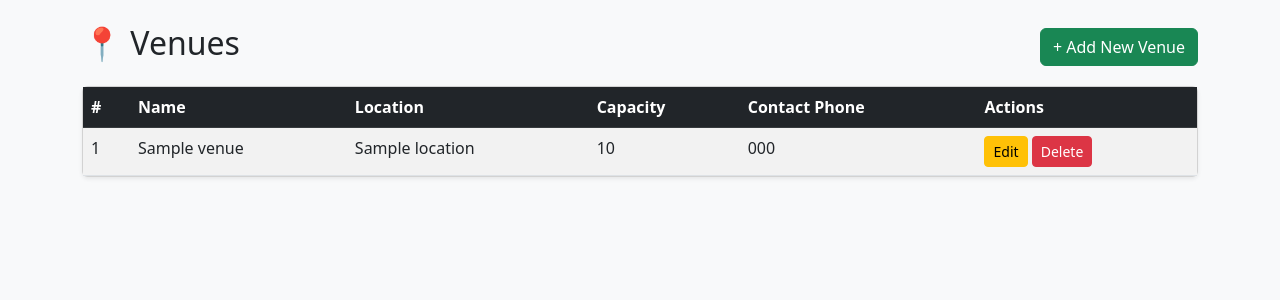
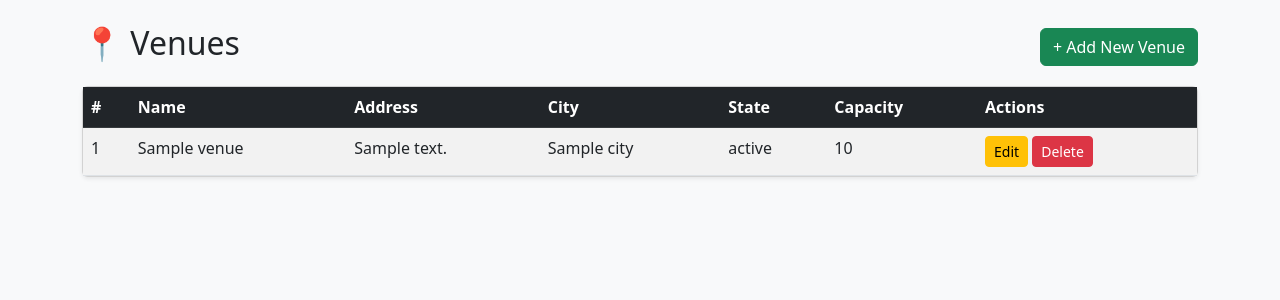
Before and after one commit to harshavardhanreddyseethagari-sjsu2103/Event_Management_System, a Flask app: template event_manager/templates/venues/list.html in a window 1280 px wide. Shown: the part 56-356 px from the top of the page. Run offline with Flask 3, Linux system fonts and the light colour scheme; the template is opened without the code that fills it: most values are stand-ins (such as "Sample title", 1, 10 or a date in 2020).

Commit message:
Update events, venues tables

```diff
--- a/event_manager/templates/events/list.html
+++ b/event_manager/templates/events/list.html
@@ -24,7 +24,7 @@
                 {% for e in events %}
                 <tr>
                     <td>{{ e['event_id'] }}</td>
-                    <td>{{ e['title'] }}</td>
+                    <<td title="{{ e['description'] }}">{{ e['title'] }}</td>
                     <td>{{ e['event_date'] }}</td>
                     <td>{{ e['organizer_name'] }}</td>
                     <td>{{ e['venue_name'] }}</td>
--- a/event_manager/templates/venues/list.html
+++ b/event_manager/templates/venues/list.html
@@ -14,9 +14,10 @@
                 <tr>
                     <th>#</th>
                     <th>Name</th>
-                    <th>Location</th>
+                    <th>Address</th>
+                    <th>City</th>
+                    <th>State</th>
                     <th>Capacity</th>
-                    <th>Contact Phone</th>
                     <th>Actions</th>
                 </tr>
             </thead>
@@ -25,9 +26,10 @@
                 <tr>
                     <td>{{ v['venue_id'] }}</td>
                     <td>{{ v['name'] }}</td>
-                    <td>{{ v['location'] }}</td>
+                    <td>{{ v['address'] }}</td>
+                    <td>{{ v['city'] }}</td>
+                    <td>{{ v['state'] }}</td>
                     <td>{{ v['capacity'] }}</td>
-                    <td>{{ v['contact_phone'] }}</td>
                     <td>
                         <a href="/venues/edit/{{ v['venue_id'] }}"
                            class="btn btn-sm btn-warning">Edit</a>
```
Also changed, not shown: 1 other file.
